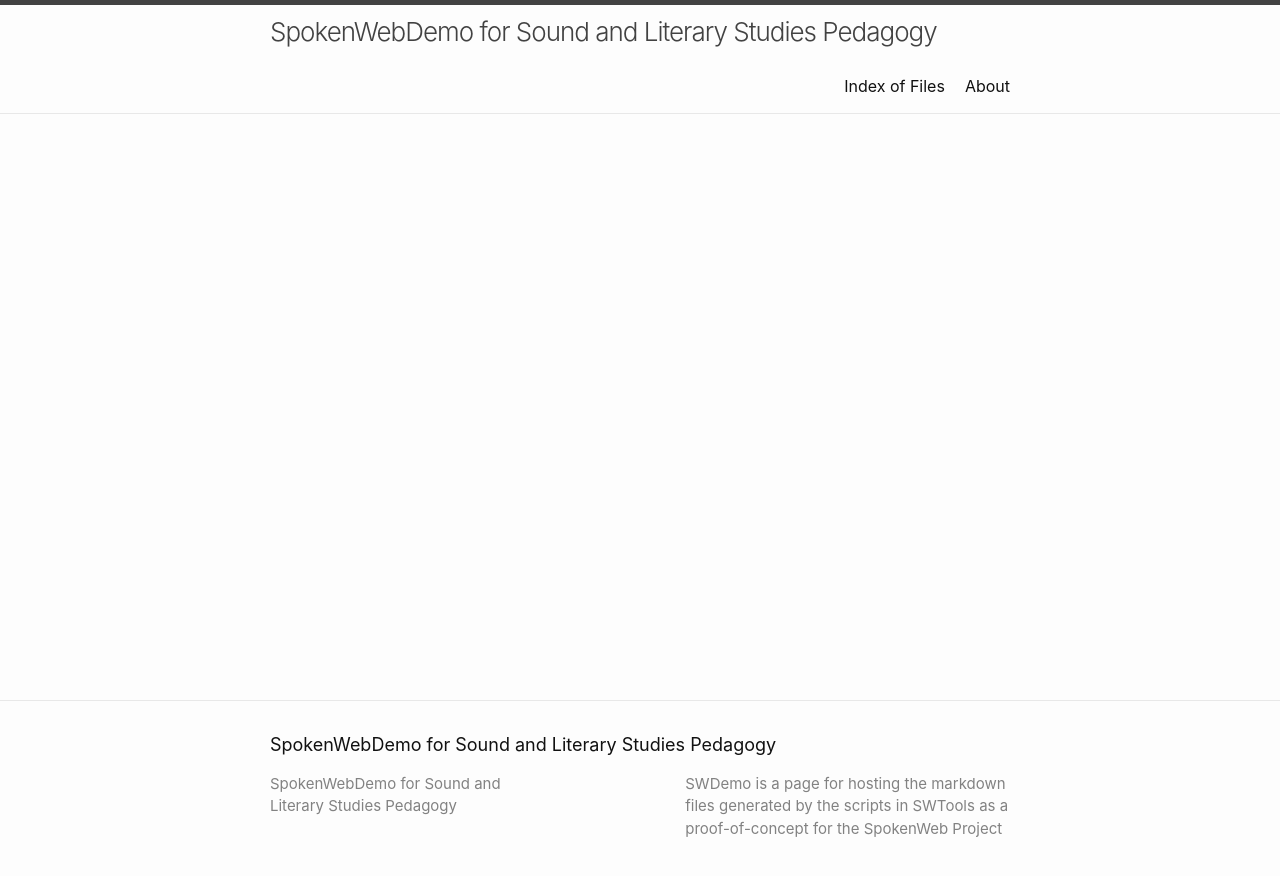
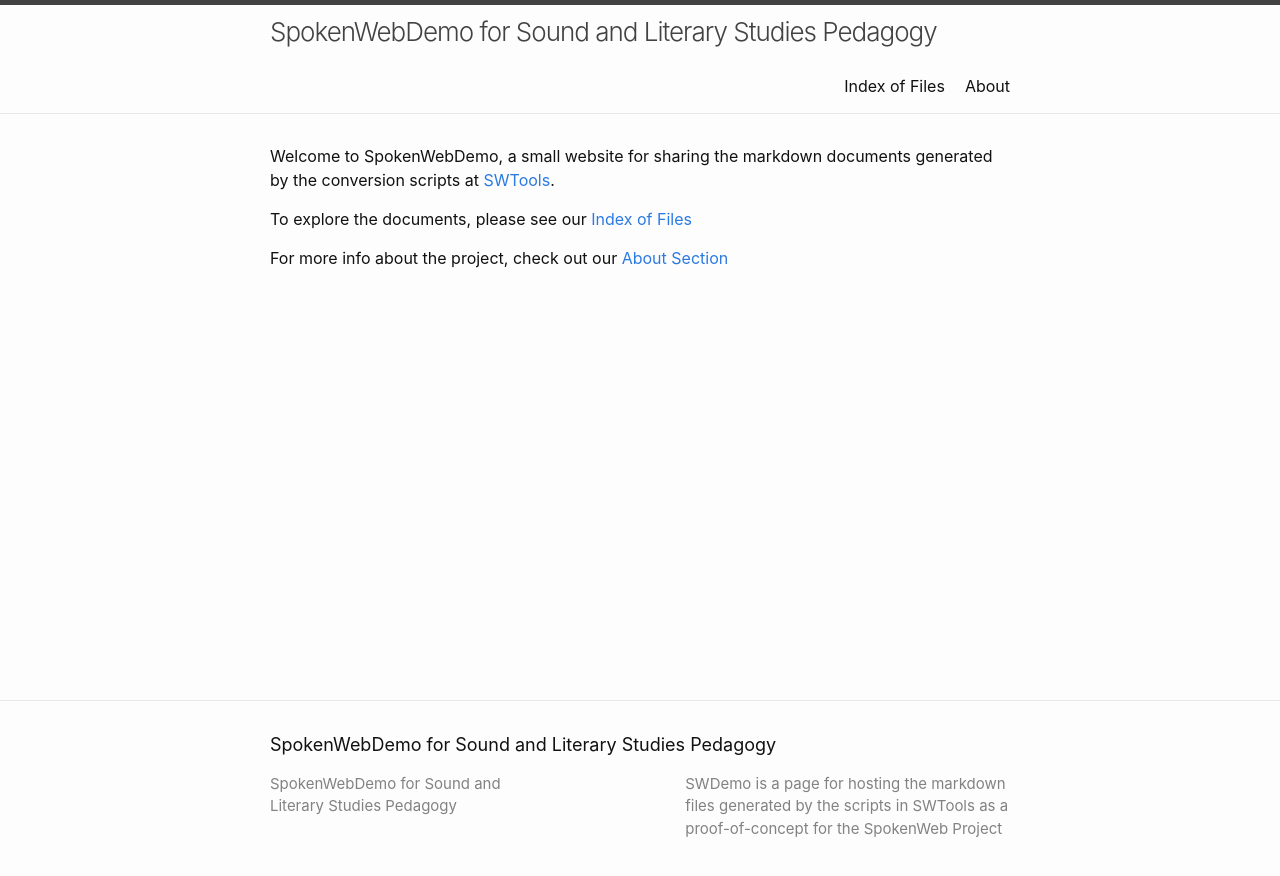
Before and after one commit to jentery/SWDemo, a Jekyll site: the page built from index.md, in a window 1280 px wide. Shown: the top 876 px of the page. Built offline with Jekyll 4.4.1, drawn with Linux system fonts in a browser that asks for light colours.

Commit message:
changed index.md so the front page is not blank

```diff
--- a/index.md
+++ b/index.md
@@ -7,3 +7,8 @@
 #
 layout: home
 ---
+Welcome to SpokenWebDemo, a small website for sharing the markdown documents generated by the conversion scripts at [SWTools](https://github.com/callumyci/SWTools).
+
+To explore the documents, please see our [Index of Files](https://callumyci.github.io/SWDemo/mdfiles/)
+
+For more info about the project, check out our [About Section](https://callumyci.github.io/SWDemo/about/)
```
Also changed, not shown: 1 other file.
